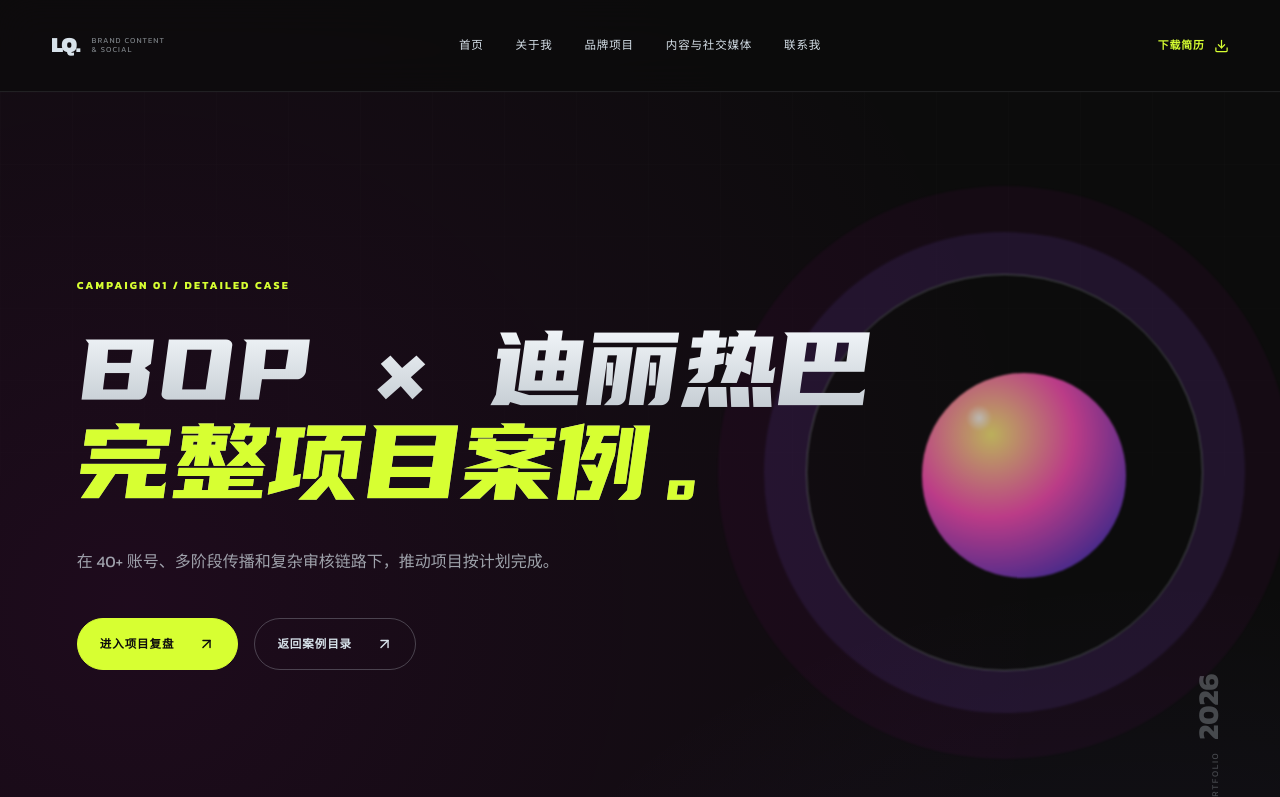
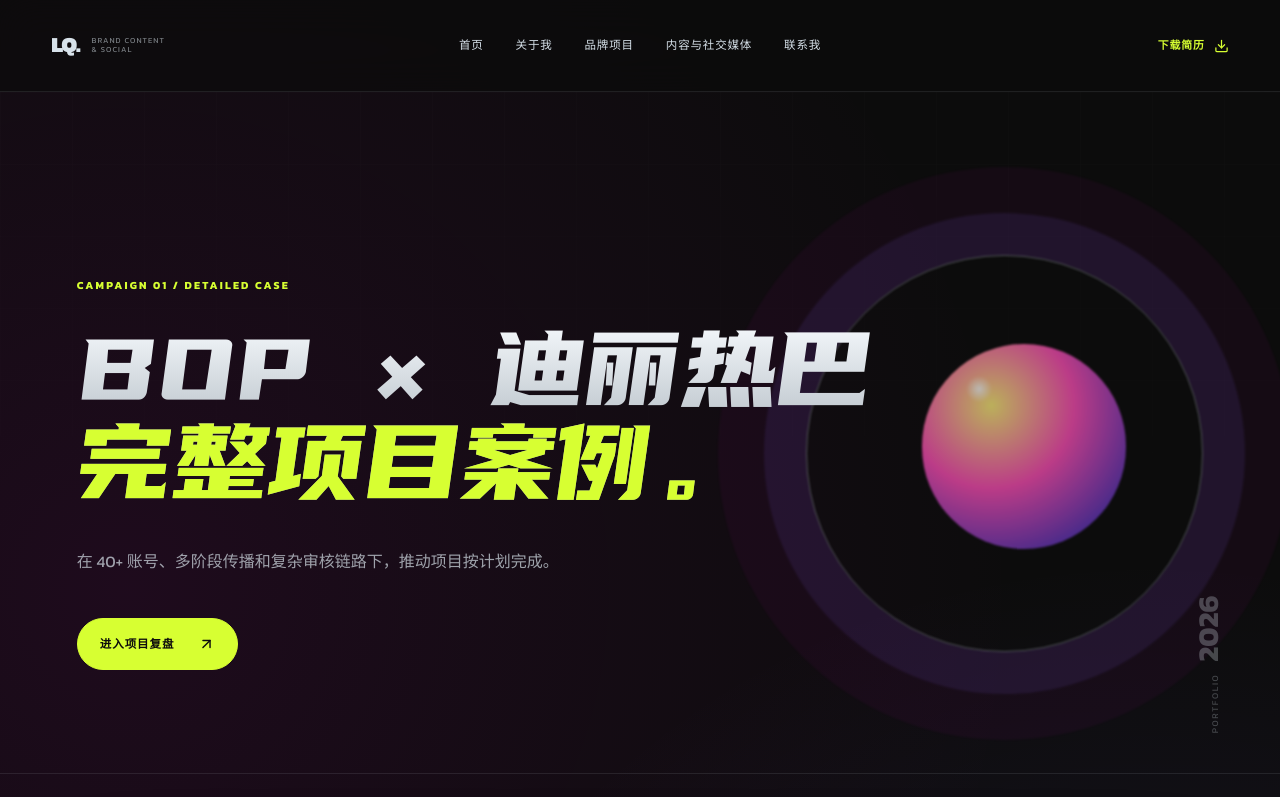
Before and after one commit to liaoq024-code/3D-website, a Next.js app: page /campaigns/bop in a window 1280 px wide. Shown: the top 797 px of the page. Built offline with nearby package versions, Linux system fonts and the light colour scheme.

Commit message:
Refine campaign returns and capability copy

```diff
--- a/app/campaigns/CampaignDetailPage.tsx
+++ b/app/campaigns/CampaignDetailPage.tsx
@@ -51,7 +51,6 @@
       >
         <div className="inner-hero-actions">
           <PageLink href="#case-detail" tone="acid">进入项目复盘</PageLink>
-          <PageLink href="/campaigns">返回案例目录</PageLink>
         </div>
       </InnerHero>
 
@@ -211,9 +210,9 @@
       </div>
 
       <section className="inner-next-section">
-        <span>MORE / SELECTED CAMPAIGNS</span>
-        <h2>查看案例目录，<br />按项目独立浏览。</h2>
-        <PageLink href="/campaigns" tone="acid">返回四个案例目录</PageLink>
+        <span>BACK / SELECTED CAMPAIGN</span>
+        <h2>返回主页面。</h2>
+        <PageLink href={`/#project-${campaign.slug}`} tone="acid">返回主页面</PageLink>
       </section>
       <InnerFooter />
     </main>
--- a/app/globals.css
+++ b/app/globals.css
@@ -958,7 +958,11 @@
 }
 
 .project-stack { max-width: 1320px; margin: 100px auto 0; }
-.project-stage { height: 85vh; min-height: 700px; }
+.project-stage {
+  height: 85vh;
+  min-height: 700px;
+  scroll-margin-top: 84px;
+}
 
 .project-card {
   position: sticky;
@@ -2842,6 +2846,11 @@
   --case-accent-rgb: 215, 255, 50;
 }
 
+.campaign-detail-page .inner-hero {
+  min-height: auto;
+  padding-bottom: clamp(72px, 8vw, 110px);
+}
+
 .campaign-detail-meituan-xiaozhan {
   --case-accent: #ff4bd8;
   --case-accent-rgb: 255, 75, 216;
--- a/app/page.tsx
+++ b/app/page.tsx
@@ -37,33 +37,27 @@
 const services = [
   {
     number: "01",
-    name: "品牌内容策略",
+    name: "内容判断",
     description:
-      "从 Brief、品牌卖点和用户利益出发，提炼传播议题、话题词、内容方向与账号矩阵，让官方信息拥有真实的观看理由。",
+      "热点与用户情绪洞察｜自然流内容判断｜账号调性匹配｜短视频选题与脚本",
   },
   {
     number: "02",
-    name: "社交媒体营销",
+    name: "品牌内容",
     description:
-      "结合抖音、微博与小红书的平台语境，判断热点、用户情绪和账号调性，设计可被点击、讨论和记住的社交内容。",
+      "传播议题提炼｜话题词与内容方向｜品牌信息原生化表达｜明星和热点内容策划｜脚本与成片审核",
   },
   {
     number: "03",
-    name: "Campaign 项目统筹",
+    name: "社交媒体",
     description:
-      "管理客户沟通、账号资源、内容审核、发布排期、投流协同与数据验收，让多阶段、多账号项目沿同一条时间线推进。",
+      "抖音内容运营｜微博话题传播｜账号定位与栏目规划｜内容矩阵｜平台数据复盘",
   },
   {
     number: "04",
-    name: "内容增长",
+    name: "项目管理",
     description:
-      "通过爆款选题、前三秒钩子、评论区洞察与数据复盘，持续优化自然流内容，并把有效经验沉淀为可复用 SOP。",
-  },
-  {
-    number: "05",
-    name: "达人与账号矩阵",
-    description:
-      "依据账号标签、粉丝画像和内容优势进行方向匹配，建立差异化栏目，并协同脚本、拍摄、后期与团队带训。",
+      "客户沟通｜项目排期｜账号资源分配｜多轮反馈管理｜跨团队协作｜风险预警与数据验收",
   },
 ];
 
@@ -428,7 +422,7 @@
   } as CSSProperties;
 
   return (
-    <div className="project-stage" ref={ref}>
+    <div className="project-stage" id={`project-${project.slug}`} ref={ref}>
       <motion.article
         className="project-card"
         style={{ ...style, scale }}
```
Also changed, not shown: 1 other file (tests, documents, lock files or other folders).
